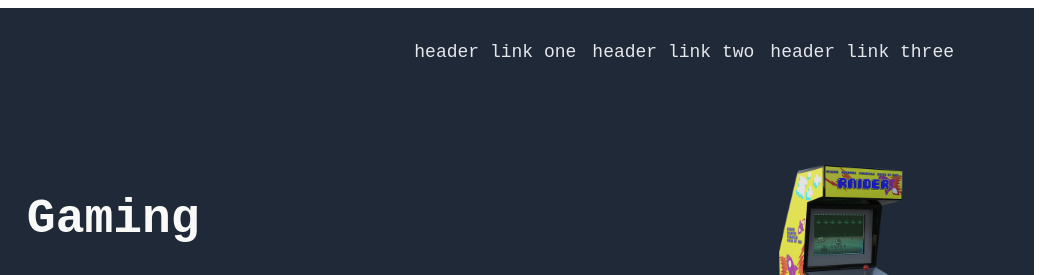
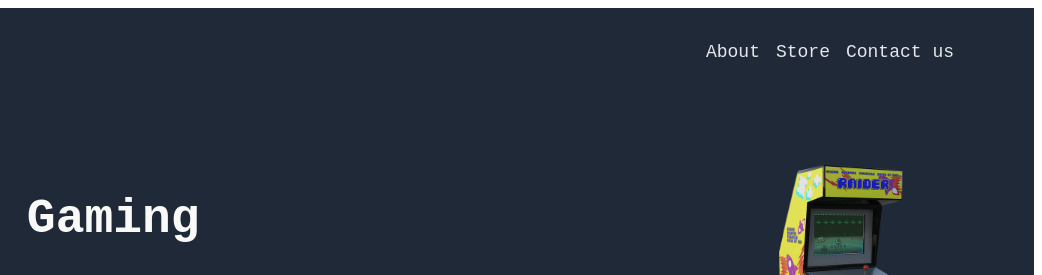
Before and after one commit to T86T/Landing-Page, a plain HTML site: page index.html in a window 1280 px wide. Shown: the top 275 px of the page, 238-1280 px from the left. Drawn offline with Linux system fonts and the light colour scheme.

Commit message:
add footer and change header links in index.html

```diff
--- a/index.html
+++ b/index.html
@@ -13,9 +13,9 @@
             <img alt="logo of game contoller" class="logo" src="./img/logo-game-640.png" width="120">
             <div class="header-links">
                 <ul>
-                    <li>header link one</li>
-                    <li>header link two</li>
-                    <li>header link three</li>
+                    <li>About</li>
+                    <li>Store</li>
+                    <li>Contact us</li>
                 </ul>
             </div>
         </div>
@@ -62,6 +62,10 @@
 
     </div>
 
+    <div class="footer">
+        <p>Copyright © The Odin Project</p>
+    </div>
+
 
 
 
```
